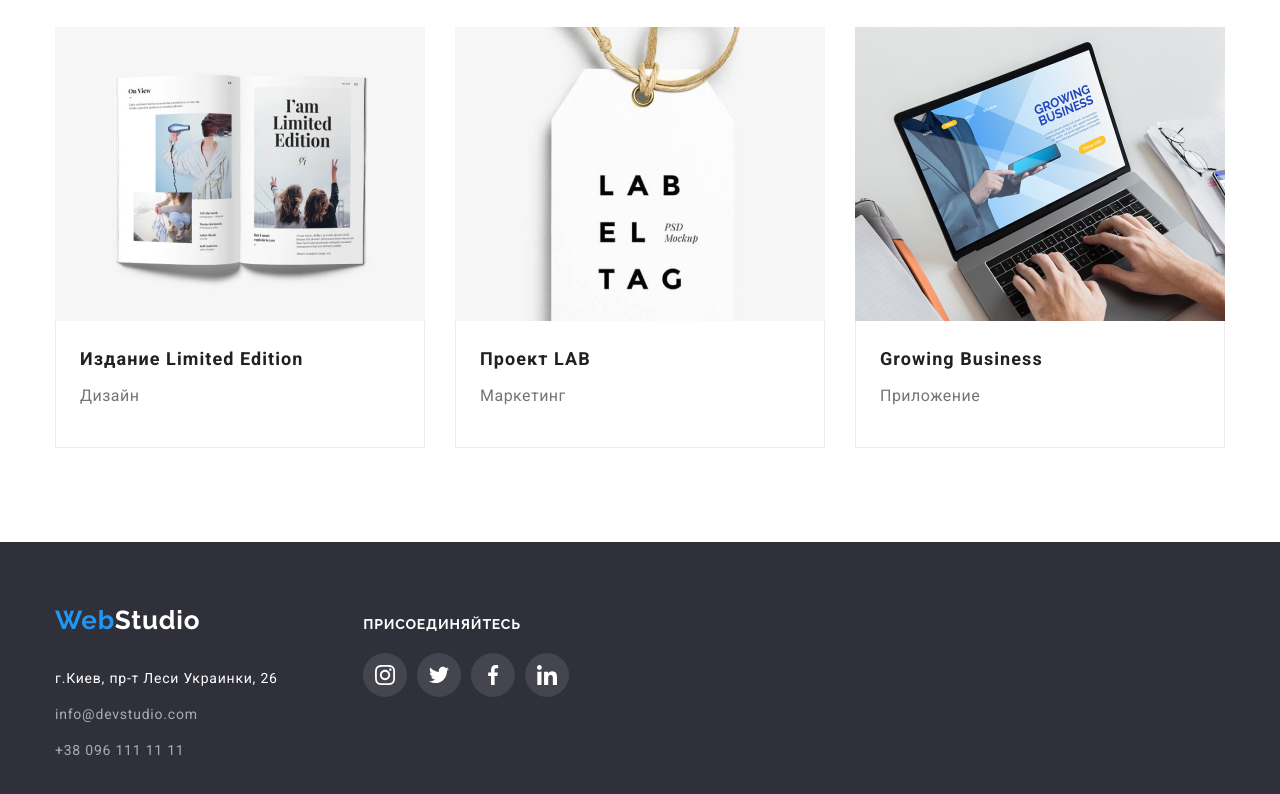
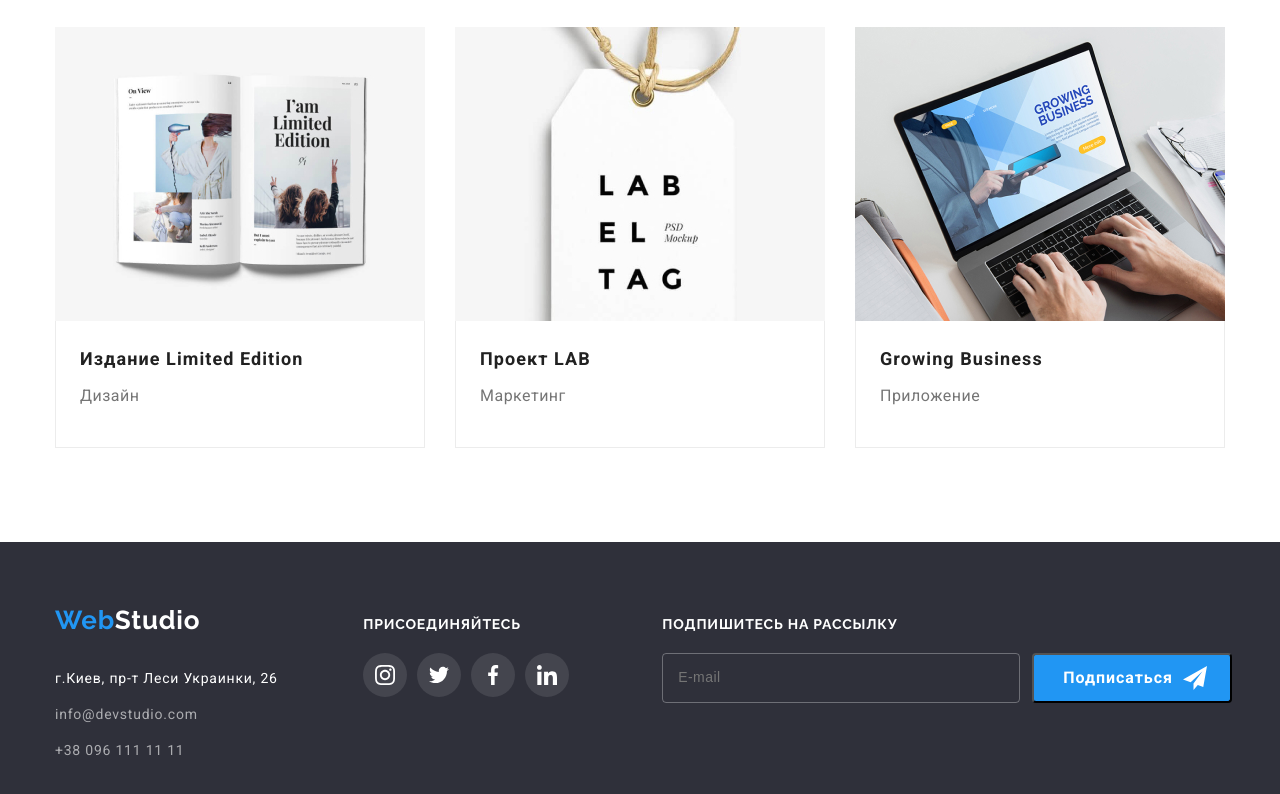
Before and after one commit to AnnaSobchenko/goit-markup-hw-06, a plain HTML site: page portfolio.html in a window 1280 px wide. Shown: the part 1143-1937 px from the top of the page. Drawn offline with Linux system fonts and the light colour scheme.

Commit message:
Update portfolio.html

```diff
--- a/portfolio.html
+++ b/portfolio.html
@@ -290,6 +290,7 @@
         </div>
         <div class="footer-social">
           <p class="title-third">Присоединяйтесь</p>
+
           <ul class="footer-list list">
             <li class="footer-social-item">
               <a href="" class="footer-social-link">
@@ -321,6 +322,24 @@
             </li>
           </ul>
         </div>
+        <div class="footer-submit">
+          <p class="title-third">Подпишитесь на рассылку</p>
+          <div class="footer-submit-send">
+            <div class="footer-modal-field">
+              <label class="modal-label" for="user-name"></label>
+              <span class="footer-input-wrap">
+                <input
+                  type="text"
+                  name="user-email"
+                  id="user-email"
+                  class="footer-modal-input"
+                  placeholder="E-mail"
+                />
+              </span>
+            </div>
+            <button type="submit" class="footer-submit-btn">Подписаться</button>
+          </div>
+        </div>
       </div>
     </footer>
   </body>
```
